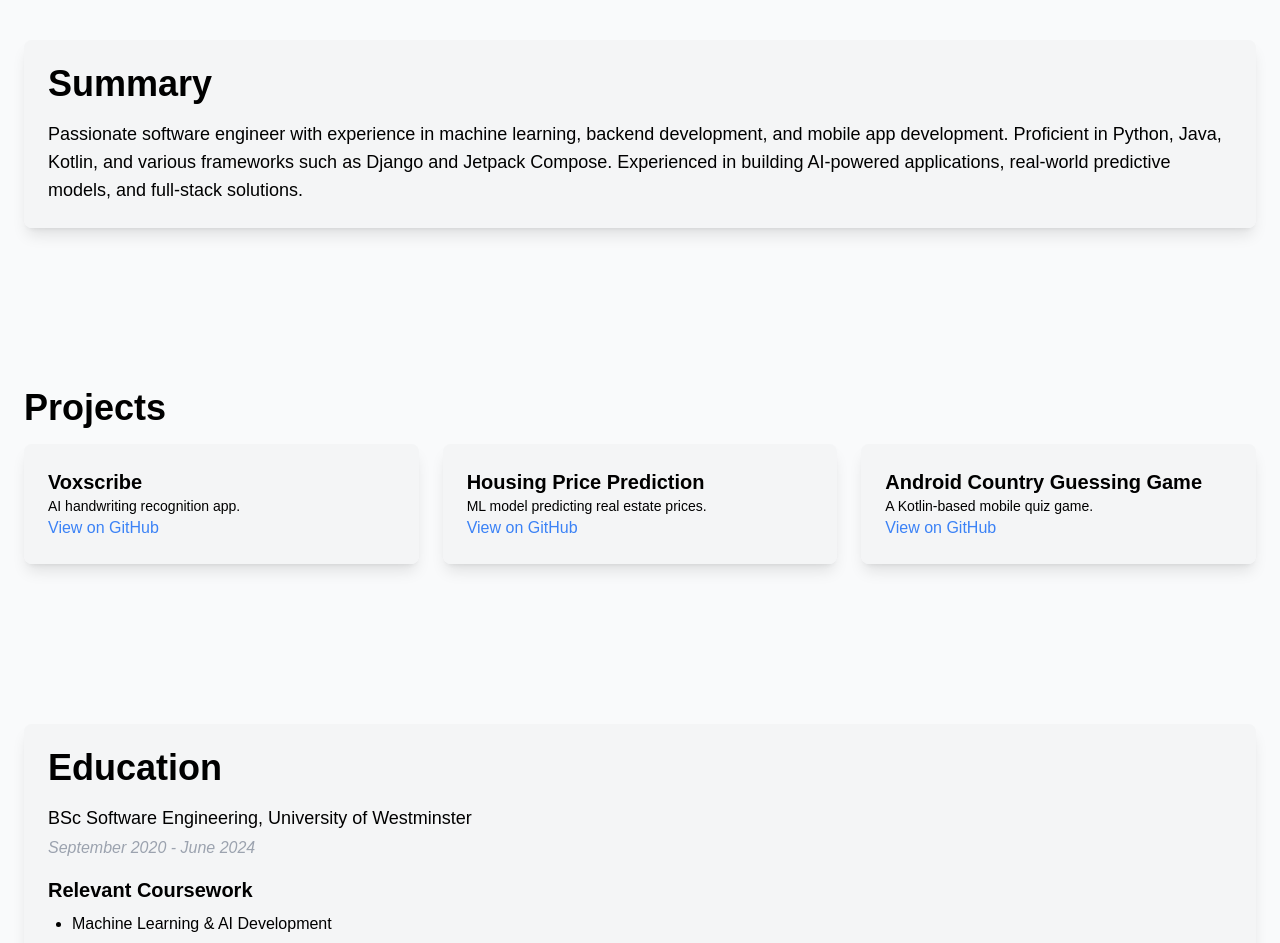
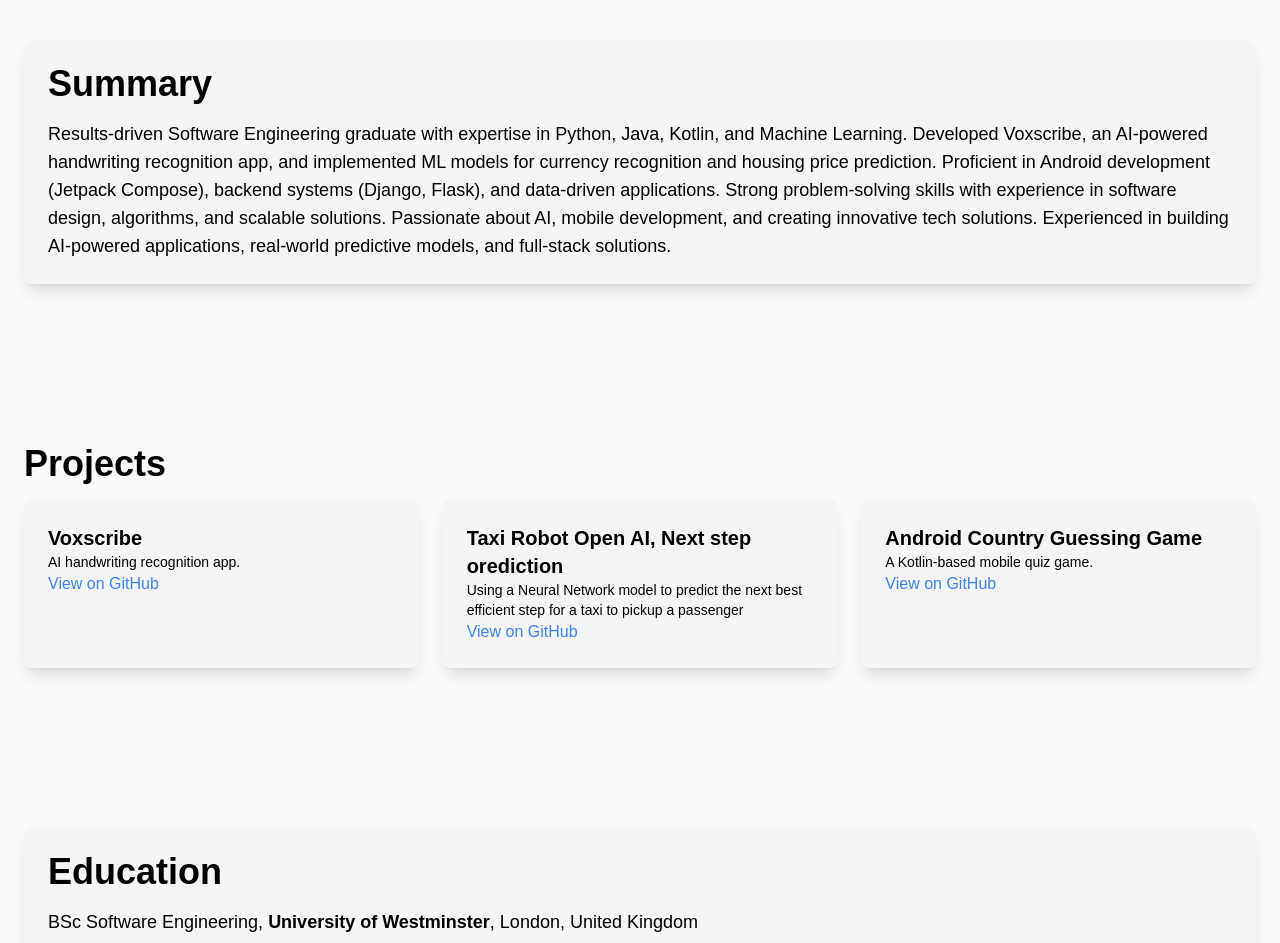
Before and after one commit to aBugudi-dev/AbhinavaSaiBugudiPortfolio, a Next.js app: page / in a window 1280 px wide. Shown: the part 840-1783 px from the top of the page. Built offline with nearby package versions, Linux system fonts and the light colour scheme.

Commit message:
added info

```diff
--- a/app/page.tsx
+++ b/app/page.tsx
@@ -121,7 +121,15 @@ export default function Portfolio() {
         <motion.div  whileHover={{ scale: 1.05 }} className={`p-6 rounded-lg shadow-lg backdrop-blur-md ${darkMode ? "bg-gray-800/80 text-white" : "bg-gray-100/90 text-black"}`}>
           <h2 className="text-4xl font-semibold mb-4">Summary</h2>
           <p className="text-lg">
-            Passionate software engineer with experience in machine learning, backend development, and mobile app development. Proficient in Python, Java, Kotlin, and various frameworks such as Django and Jetpack Compose. Experienced in building AI-powered applications, real-world predictive models, and full-stack solutions.
+          Results-driven Software Engineering graduate with expertise in
+            Python, Java, Kotlin, and Machine Learning. Developed Voxscribe,
+            an AI-powered handwriting recognition app, and implemented ML
+            models for currency recognition and housing price prediction.
+            Proficient in Android development (Jetpack Compose), backend
+            systems (Django, Flask), and data-driven applications. Strong
+            problem-solving skills with experience in software design, algorithms,
+            and scalable solutions. Passionate about AI, mobile development,
+            and creating innovative tech solutions. Experienced in building AI-powered applications, real-world predictive models, and full-stack solutions.
           </p>
         </motion.div>
       </section>
@@ -132,7 +140,7 @@ export default function Portfolio() {
         <div className="grid grid-cols-1 md:grid-cols-2 lg:grid-cols-3 gap-6">
           {[
             { name: "Voxscribe", desc: "AI handwriting recognition app.", github: "https://github.com/yourgithub/voxscribe" },
-            { name: "Housing Price Prediction", desc: "ML model predicting real estate prices.", github: "https://github.com/yourgithub/housing-price-prediction" },
+            { name: "Taxi Robot Open AI, Next step orediction", desc: "Using a Neural Network model to predict the next best efficient step for a taxi to pickup a passenger", github: "https://github.com/yourgithub/housing-price-prediction" },
             { name: "Android Country Guessing Game", desc: "A Kotlin-based mobile quiz game.", github: "https://github.com/yourgithub/country-quiz" },
           ].map((project, index) => (
             <motion.div key={index} whileHover={{ scale: 1.05 }} className={`p-6 rounded-lg shadow-lg backdrop-blur-md ${darkMode ? "bg-gray-800/80 text-white" : "bg-gray-100/90 text-black"}`}>
@@ -148,14 +156,15 @@ export default function Portfolio() {
       <section id="education" className="container mx-auto px-6 py-20">
         <motion.div  whileHover={{ scale: 1.05 }}className={`p-6 rounded-lg shadow-lg backdrop-blur-md ${darkMode ? "bg-gray-800/80 text-white" : "bg-gray-100/90 text-black"}`}>
           <h2 className="text-4xl font-semibold mb-4">Education</h2>
-          <p className="text-lg">BSc Software Engineering, University of Westminster</p>
-          <p className="text-md text-gray-400 italic mt-1">September 2020 - June 2024</p>
+          <p className="text-lg">BSc Software Engineering, <b>University of Westminster</b>, London, United Kingdom</p>
+          <p className="text-md text-gray-400 italic mt-1">September 2022 - June 2025</p>
           <h3 className="text-xl font-semibold mt-4">Relevant Coursework</h3>
           <ul className="list-disc pl-6 mt-2 space-y-1">
             <li>Machine Learning & AI Development</li>
             <li>Software Architecture & Design</li>
             <li>Database Systems & Big Data Analytics</li>
             <li>Data Structures & Algorithms</li>
+            <li>Android kotlin Development</li>
           </ul>
         </motion.div>
       </section>
@@ -203,13 +212,13 @@ export default function Portfolio() {
         <h2 className="text-4xl font-semibold mb-4">Contact Me</h2>
         <p className="text-lg text-gray-400">Feel free to connect with me:</p>
         <div className="flex justify-center gap-6 mt-6">
-          <motion.a href="https://github.com/yourgithub"  whileHover={{ scale: 1.05 }} className="p-3 rounded-full transition-all bg-gray-800 text-white hover:bg-gray-700">
+          <motion.a href="https://github.com/AbhinavBugudi69"  whileHover={{ scale: 1.10 }} className="p-3 rounded-full transition-all bg-gray-800 text-white hover:bg-gray-700">
             <Github size={30} />
           </motion.a>
-          <motion.a href="https://linkedin.com/in/yourlinkedin" whileHover={{ scale: 1.05 }} className="p-3 rounded-full transition-all bg-blue-600 text-white hover:bg-blue-500">
+          <motion.a href="https://www.linkedin.com/in/bugudi-abhinava-sai/" whileHover={{ scale: 1.10 }} className="p-3 rounded-full transition-all bg-blue-600 text-white hover:bg-blue-500">
             <Linkedin size={30} />
           </motion.a>
-          <motion.a href="mailto:your.email@example.com"  whileHover={{ scale: 1.05 }} className="p-3 rounded-full transition-all bg-red-600 text-white hover:bg-red-500">
+          <motion.a href="mailto:abhinavasaibugudi@gmail.com"  whileHover={{ scale: 1.10 }} className="p-3 rounded-full transition-all bg-red-600 text-white hover:bg-red-500">
             <Mail size={30} />
           </motion.a>
         </div>
```
